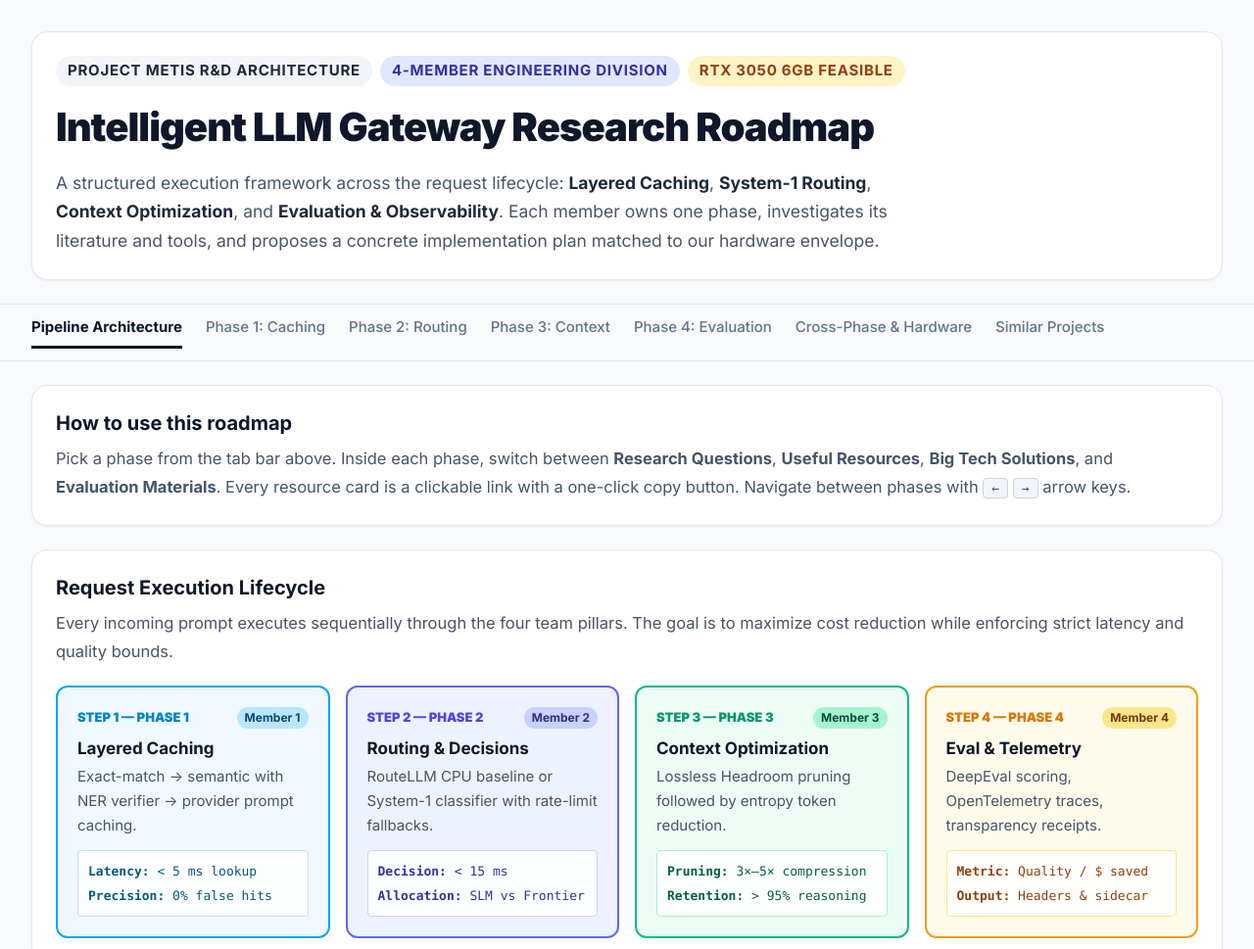
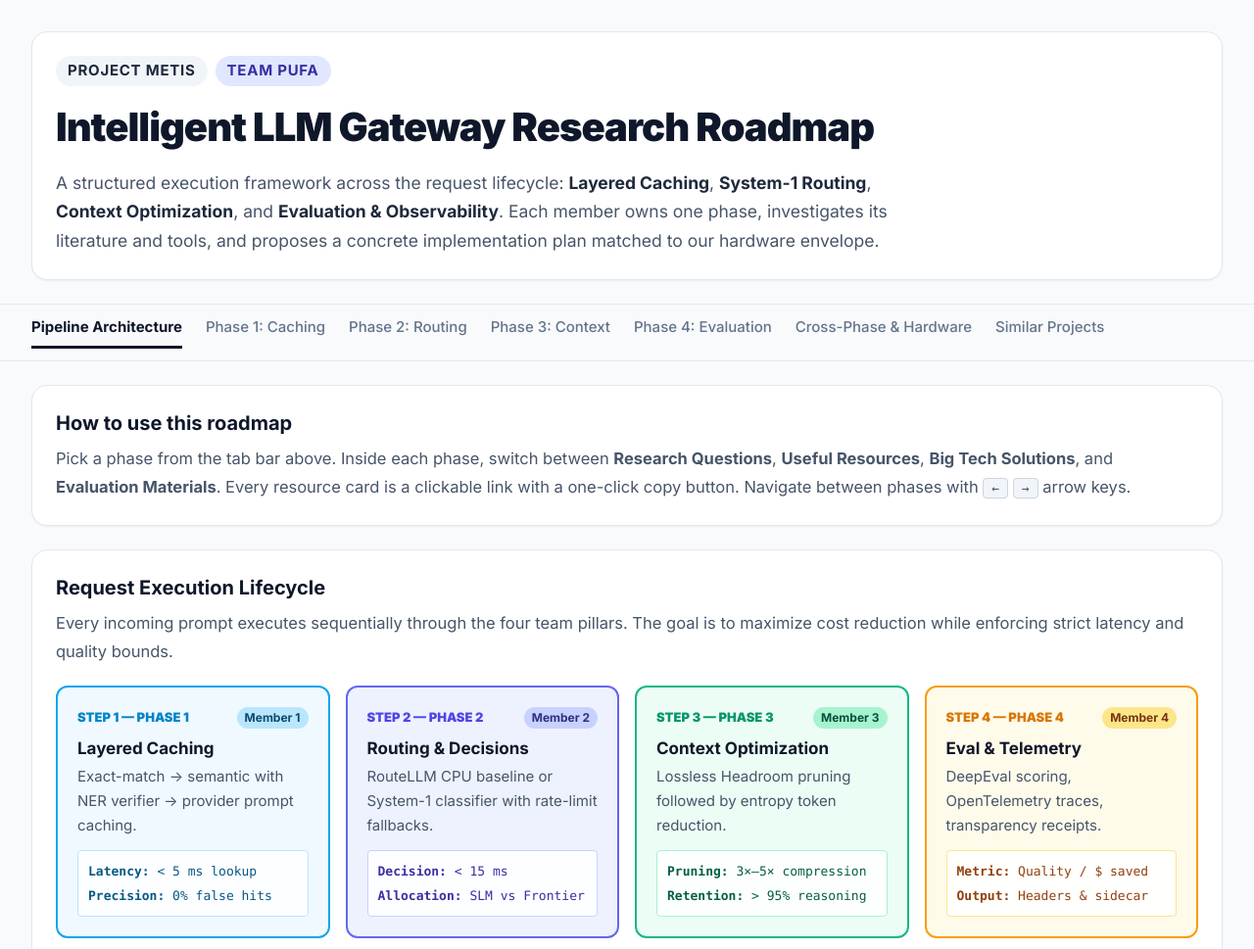
Before and after one commit to MMahdiMostafaei/pufa, a plain HTML site: page index.html in a window 1280 px wide. Shown: the top 969 px of the page at 98% size. Drawn offline with nearby package versions, Linux system fonts and the light colour scheme.

Commit message:
Update index.html

```diff
--- a/index.html
+++ b/index.html
@@ -135,9 +135,8 @@
 
   <header class="max-w-7xl mx-auto mb-6 bg-white border border-slate-200 rounded-2xl p-6 shadow-sm">
     <div class="flex flex-wrap items-center gap-2 mb-3">
-      <span class="px-3 py-1 bg-slate-100 text-slate-800 text-sm font-bold rounded-full uppercase tracking-wider">Project Metis R&D Architecture</span>
-      <span class="px-3 py-1 bg-indigo-100 text-indigo-800 text-sm font-bold rounded-full uppercase tracking-wider">4-Member Engineering Division</span>
-      <span class="px-3 py-1 bg-amber-100 text-amber-800 text-sm font-bold rounded-full uppercase tracking-wider">RTX 3050 6GB Feasible</span>
+      <span class="px-3 py-1 bg-slate-100 text-slate-800 text-sm font-bold rounded-full uppercase tracking-wider">Project Metis</span>
+      <span class="px-3 py-1 bg-indigo-100 text-indigo-800 text-sm font-bold rounded-full uppercase tracking-wider">Team PUFA</span>
     </div>
     <h1 class="hero-title font-black text-slate-900 tracking-tight">Intelligent LLM Gateway Research Roadmap</h1>
     <p class="hero-lede text-slate-600 mt-3 max-w-4xl">
```
